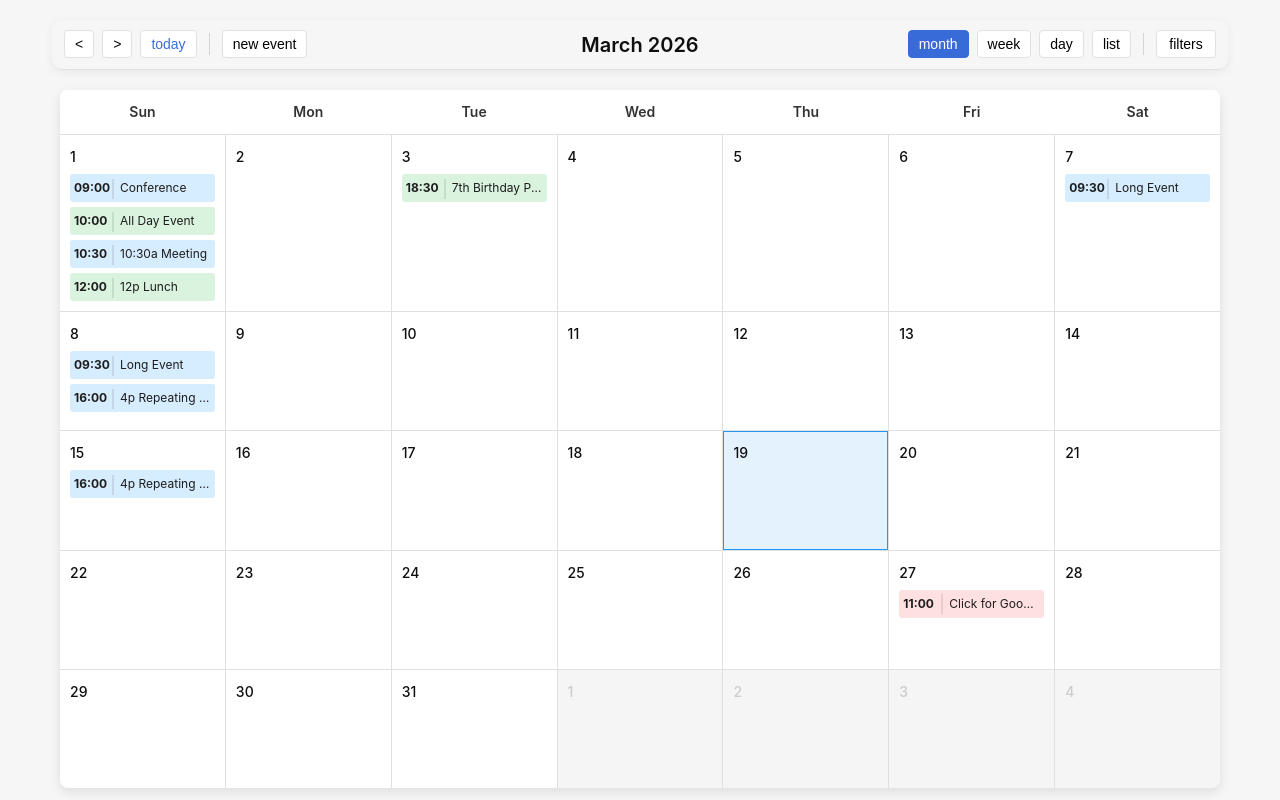
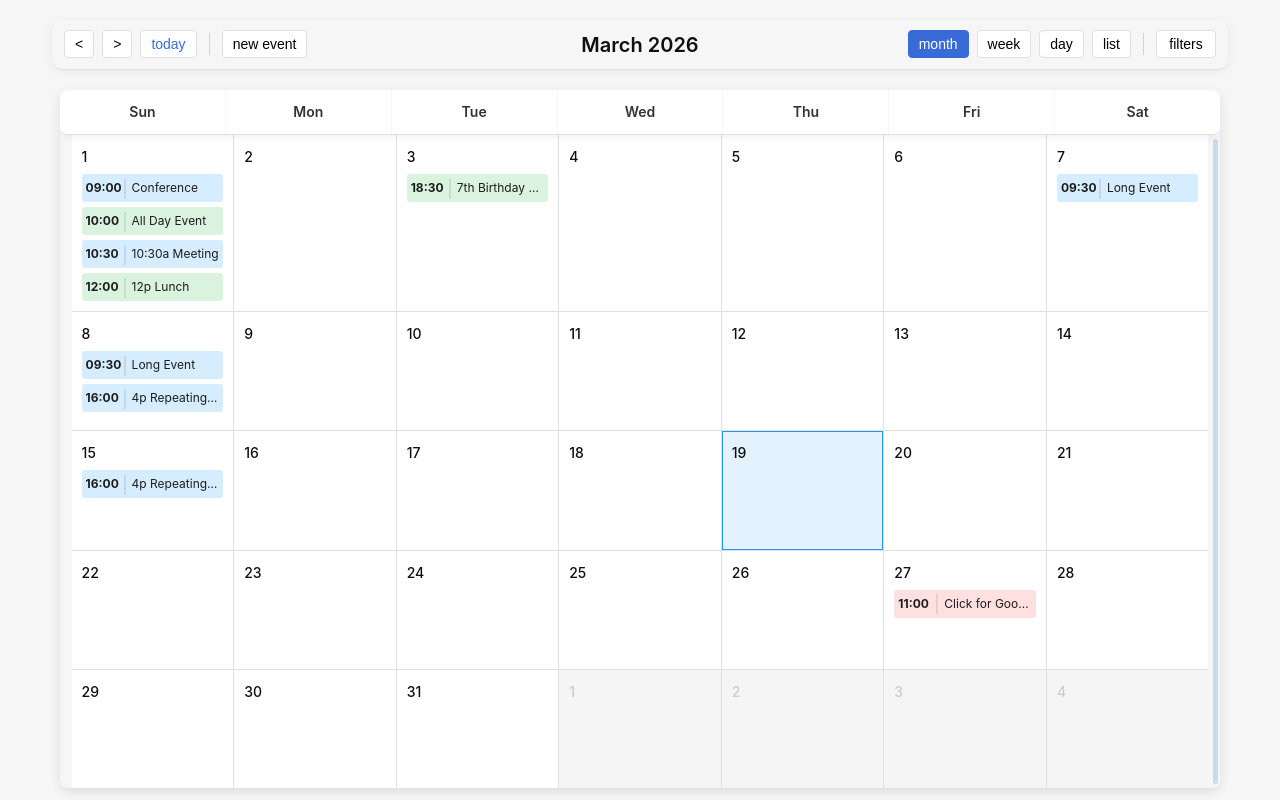
Before and after one commit to ILikeLayla/HackMITChina2026, a React (Vite) app: page / in a window 1280 px wide. Built offline with nearby package versions, Linux system fonts and the light colour scheme.

Commit message:
codeeeee

```diff
--- a/src/App.css
+++ b/src/App.css
@@ -25,6 +25,36 @@ body {
   overflow: hidden;
 }
 
+/* Use overlay-style scrollbars with hidden tracks project-wide. */
+* {
+  scrollbar-width: thin;
+  scrollbar-color: rgba(70, 70, 70, 0.5) transparent;
+}
+
+*::-webkit-scrollbar {
+  width: 10px;
+  height: 10px;
+}
+
+*::-webkit-scrollbar-track {
+  background: transparent;
+}
+
+*::-webkit-scrollbar-corner {
+  background: transparent;
+}
+
+*::-webkit-scrollbar-thumb {
+  background-color: rgba(70, 70, 70, 0.5);
+  border-radius: 999px;
+  border: 2px solid transparent;
+  background-clip: content-box;
+}
+
+*::-webkit-scrollbar-thumb:hover {
+  background-color: rgba(70, 70, 70, 0.72);
+}
+
 .calendar-container {
   top: 0;
   margin: 0px auto;
@@ -37,12 +67,13 @@ body {
   min-height: 0;
   box-sizing: border-box;
   transition: max-width 280ms cubic-bezier(0.22, 0.61, 0.36, 1),
-    padding 280ms cubic-bezier(0.22, 0.61, 0.36, 1);
+  padding 280ms cubic-bezier(0.22, 0.61, 0.36, 1);
 }
 
 .calendar-container.list-scroll-mode {
   overflow-y: auto;
   overflow-x: hidden;
+  overscroll-behavior: none;
 }
 
 .calendar-header {
@@ -196,11 +227,13 @@ body {
   gap: 4px;
 }
 
-.header-tools-group.headertools-group-label label {
-  text-align: center;
-  font-size: 7px;
-  font-weight: 700;
+.header-tools-group-label label {
+  padding-left: 5px;
   color: #555;
+}
+
+.header-tools-group-label label:first-child {
+  padding-left: 8px;
 }
 
 .header-tools-group select,
@@ -280,8 +313,7 @@ body {
 
 .calendar-transition-viewport {
   position: relative;
-  overflow-y: auto;
-  overflow-x: hidden;
+  overflow: hidden;
   flex: 1;
   display: flex;
   flex-direction: column;
@@ -332,12 +364,14 @@ body {
   flex: 1;
   display: flex;
   inset: 0;
+  min-height: 0;
 }
 
 .calendar-transition-track {
   flex: 1;
   display: flex;
   width: 200%;
+  min-height: 0;
 }
 
 .calendar-transition-track.animating {
@@ -359,6 +393,7 @@ body {
   display: flex;
   width: 50%;
   min-width: 50%;
+  min-height: 0;
 }
 
 @keyframes slide-forward {
@@ -439,14 +474,19 @@ body {
 
 .weekdays {
   position: sticky;
-  top: 0;
+  top: 0px;
   z-index: 10;
   flex: 0 0 auto;
   display: flex;
   border-bottom: 1px solid #e0e0e0;
   gap: 1px;
-  background: #ffffff;
   overflow: hidden;
+  border-bottom-left-radius: 8px;
+  border-bottom-right-radius: 8px;
+  background: rgba(246, 246, 246, 0.92);
+  backdrop-filter: blur(8px);
+  -webkit-backdrop-filter: blur(8px);
+  box-shadow: 0 2px 10px rgba(0, 0, 0, 0.06);
 }
 
 .weekday {
@@ -466,14 +506,42 @@ body {
   display: flex;
   flex-direction: column;
   min-height: 0;
+  width: 98%;
+  align-self: center;
+  overflow-y: auto;
+  overflow-x: hidden;
+  overscroll-behavior: none;
+  scrollbar-width: none;
   /* border: 1px solid #e0e0e0; */
 }
 
+.days-scroll-shell {
+  flex: 1;
+  display: flex;
+  flex-direction: column;
+  min-height: 0;
+  position: relative;
+  overflow: hidden;
+}
+
+.days::-webkit-scrollbar {
+  width: 0;
+  height: 0;
+}
+
 .days-a-week {
-  flex: 1;
+  flex: 1 1 auto;
   display: flex;
   flex-direction: row;
   gap: 1px;
+}
+
+.month-view-grid .days-a-week {
+  flex: 1 1 0;
+}
+
+.week-view-grid .day {
+  overflow: visible;
 }
 
 .day {
@@ -581,14 +649,28 @@ body {
 
 .day-view {
   flex: 1;
+  min-height: 0;
+  display: flex;
+  flex-direction: column;
+  box-sizing: border-box;
+  overflow: hidden;
+  position: relative;
   background: white;
   padding: 16px;
+  padding-bottom: 0px;
 }
 
 .day-view-date {
   font-size: 20px;
   font-weight: 600;
-  margin-bottom: 14px;
+  padding: 10px 14px;
+  border-radius: 8px;
+  border-bottom-left-radius: 0px;
+  border-bottom-right-radius: 0px;
+  background: rgba(246, 246, 246, 0.92);
+  backdrop-filter: blur(8px);
+  -webkit-backdrop-filter: blur(8px);
+  box-shadow: 0 2px 10px rgba(0, 0, 0, 0.06);
 }
 
 .day-view-date.today {
@@ -596,15 +678,76 @@ body {
 }
 
 .day-view-tasks {
+  flex: 1;
+  min-height: 0;
   display: flex;
   flex-direction: column;
   gap: 8px;
+  overflow-y: auto;
+  overflow-x: hidden;
+  overscroll-behavior: none;
+  scrollbar-width: none;
+}
+
+.day-view-tasks-shell {
+  flex: 1;
+  display: flex;
+  flex-direction: column;
+  min-height: 0;
+  position: relative;
+  overflow: hidden;
+}
+
+.day-view-tasks::-webkit-scrollbar {
+  width: 0;
+  height: 0;
+}
+
+.has-custom-scroll-indicator::before {
+  content: "";
+  position: absolute;
+  top: var(--scroll-indicator-track-top, 4px);
+  right: 2px;
+  bottom: var(--scroll-indicator-track-bottom, 4px);
+  width: 5px;
+  border-radius: 999px;
+  background: rgba(57, 107, 216, 0.22);
+  opacity: 1;
+  z-index: 3;
+  pointer-events: none;
+  transition: opacity 220ms ease;
+}
+
+.has-custom-scroll-indicator::after {
+  content: "";
+  position: absolute;
+  right: 2px;
+  top: var(--scroll-indicator-offset, 4px);
+  width: 5px;
+  height: var(--scroll-indicator-size, 0px);
+  border-radius: 999px;
+  background: rgba(52, 88, 180, 0.82);
+  opacity: var(--scroll-indicator-opacity, 0);
+  z-index: 4;
+  pointer-events: none;
+  transition: opacity 220ms ease, top 120ms linear, height 120ms linear;
 }
 
 .day-view-task {
   font-size: 14px;
+  width: 97%;
+  align-self: center;
   padding: 8px 10px;
   white-space: normal;
+  min-height: 52px;
+}
+
+.day-view-task:first-child {
+  margin-top: 12px;
+}
+
+.day-view-task:last-child {
+  margin-bottom: 12px;
 }
 
 .day-view-task-main {
@@ -617,6 +760,7 @@ body {
 }
 
 .day-view-empty {
+  padding-top: 12px;
   color: #666;
   font-size: 14px;
 }
@@ -627,6 +771,7 @@ body {
   flex-direction: column;
   gap: 12px;
   padding: 10px;
+  overscroll-behavior: none;
 }
 
 .calendar-container.list-scroll-mode .list-view {
@@ -1056,7 +1201,7 @@ body {
   }
 }
 
-@media (max-width: 825px) {
+@media (max-width: 795px) {
   .calendar-container {
     padding: 10px;
     animation: responsive-layout-shift 260ms cubic-bezier(0.22, 0.61, 0.36, 1);
@@ -1123,6 +1268,7 @@ body {
   }
 
   .header-tools-group-label label {
+    padding-left: 0px;
     font-weight: 100;
   }
 
--- a/src/App.tsx
+++ b/src/App.tsx
@@ -338,6 +338,96 @@ function MainCalendar() {
             target.scrollIntoView({ behavior: 'smooth', block: 'center' });
         }
     }, [viewMode]);
+
+    useEffect(() => {
+        const selectors = '.days, .day-view-tasks';
+        const scrollElements = Array.from(document.querySelectorAll<HTMLElement>(selectors));
+        if (scrollElements.length === 0) {
+            return;
+        }
+
+        const cleanups: Array<() => void> = [];
+
+        scrollElements.forEach((element) => {
+            const isDayViewTasks = element.classList.contains('day-view-tasks');
+            const indicatorHost = isDayViewTasks
+                ? element.closest<HTMLElement>('.day-view')
+                : element.parentElement;
+            if (!indicatorHost) {
+                return;
+            }
+
+            const updateIndicator = () => {
+                const maxScroll = element.scrollHeight - element.clientHeight;
+                let trackTopPx = 4;
+                let trackBottomPx = 4;
+
+                if (isDayViewTasks) {
+                    const hostRect = indicatorHost.getBoundingClientRect();
+                    const elementRect = element.getBoundingClientRect();
+                    const dayTasksTop = elementRect.top - hostRect.top;
+                    const dayTasksBottom = dayTasksTop + element.clientHeight;
+                    trackTopPx = dayTasksTop + 4;
+                    trackBottomPx = Math.max(4, indicatorHost.clientHeight - dayTasksBottom + 4);
+                }
+
+                const trackLength = Math.max(0, indicatorHost.clientHeight - trackTopPx - trackBottomPx);
+                indicatorHost.style.setProperty('--scroll-indicator-track-top', `${trackTopPx}px`);
+                indicatorHost.style.setProperty('--scroll-indicator-track-bottom', `${trackBottomPx}px`);
+
+                if (maxScroll <= 1 || trackLength <= 0) {
+                    indicatorHost.style.setProperty('--scroll-indicator-opacity', '0');
+                    indicatorHost.style.setProperty('--scroll-indicator-size', '0px');
+                    indicatorHost.style.setProperty('--scroll-indicator-offset', `${trackTopPx}px`);
+                    return;
+                }
+
+                const minThumbSize = 22;
+                const rawThumbSize = (element.clientHeight / element.scrollHeight) * trackLength;
+                const thumbSize = Math.min(trackLength, Math.max(minThumbSize, rawThumbSize));
+                const maxThumbTravel = Math.max(0, trackLength - thumbSize);
+                const clampedScrollTop = Math.min(maxScroll, Math.max(0, element.scrollTop));
+                const scrollProgress = maxScroll > 0 ? clampedScrollTop / maxScroll : 0;
+                const clampedProgress = Math.min(1, Math.max(0, scrollProgress));
+                const thumbTravel = Math.min(maxThumbTravel, Math.max(0, maxThumbTravel * clampedProgress));
+                const thumbOffset = trackTopPx + thumbTravel;
+
+                indicatorHost.style.setProperty('--scroll-indicator-opacity', '1');
+                indicatorHost.style.setProperty('--scroll-indicator-size', `${thumbSize}px`);
+                indicatorHost.style.setProperty('--scroll-indicator-offset', `${thumbOffset}px`);
+            };
+
+            const handleScroll = () => {
+                updateIndicator();
+            };
+
+            indicatorHost.classList.add('has-custom-scroll-indicator');
+            element.addEventListener('scroll', handleScroll, { passive: true });
+
+            const resizeObserver = new ResizeObserver(() => {
+                updateIndicator();
+            });
+            resizeObserver.observe(element);
+            resizeObserver.observe(indicatorHost);
+
+            updateIndicator();
+
+            cleanups.push(() => {
+                element.removeEventListener('scroll', handleScroll);
+                resizeObserver.disconnect();
+                indicatorHost.classList.remove('has-custom-scroll-indicator');
+                indicatorHost.style.removeProperty('--scroll-indicator-opacity');
+                indicatorHost.style.removeProperty('--scroll-indicator-size');
+                indicatorHost.style.removeProperty('--scroll-indicator-offset');
+                indicatorHost.style.removeProperty('--scroll-indicator-track-top');
+                indicatorHost.style.removeProperty('--scroll-indicator-track-bottom');
+            });
+        });
+
+        return () => {
+            cleanups.forEach(cleanup => cleanup());
+        };
+    }, [viewMode, dateTransition, viewTransition, tasks, filterType, filterKeyword, searchScope]);
 
     const openTaskModal = (task: CalendarTask) => {
         clearTaskModalCloseTimer();
--- a/src/dom_generation.tsx
+++ b/src/dom_generation.tsx
@@ -42,12 +42,13 @@ export function generateWeekViewDOM({
     handleDayClick,
 }: WeekViewProps) {
     return (
-        <div className="calendar-grid">
+        <div className="calendar-grid week-view-grid">
             <div className="weekdays">
                 {['Sun', 'Mon', 'Tue', 'Wed', 'Thu', 'Fri', 'Sat'].map(day => (
                     <div key={day} className="weekday">{day}</div>
                 ))}
             </div>
+            <div className="days-scroll-shell">
                 <div className="days">
                     <div className="days-a-week">
                         {weekDays.map((day, index) => {
@@ -78,6 +79,7 @@ export function generateWeekViewDOM({
                                 </div>
                             );
                         })}
+                    </div>
                 </div>
             </div>
         </div>
@@ -112,6 +114,7 @@ export function generateDayViewDOM({
                     year: 'numeric',
                 })}
             </div>
+            <div className="day-view-tasks-shell">
                 <div className="day-view-tasks">
                     {dayTasks.length > 0 ? (
                         dayTasks.map(task => (
@@ -128,6 +131,7 @@ export function generateDayViewDOM({
                     ) : (
                         <div className="day-view-empty">No tasks scheduled</div>
                     )}
+                </div>
             </div>
         </div>
     );
@@ -202,12 +206,13 @@ export function generateMonthViewDOM({
     handleDayClick,
 }: MonthViewProps) {
     return (
-        <div className="calendar-grid">
+        <div className="calendar-grid month-view-grid">
             <div className="weekdays">
                 {['Sun', 'Mon', 'Tue', 'Wed', 'Thu', 'Fri', 'Sat'].map(day => (
                     <div key={day} className="weekday">{day}</div>
                 ))}
             </div>
+            <div className="days-scroll-shell">
                 <div className="days">
                 {
                     calendarDays.reduce((weeks: CalendarDay[][], day, index) => {
@@ -253,5 +258,6 @@ export function generateMonthViewDOM({
                 }
                 </div>
             </div>
+        </div>
     );
 }
```
Lines whose indentation alone changed are shown as unchanged.
